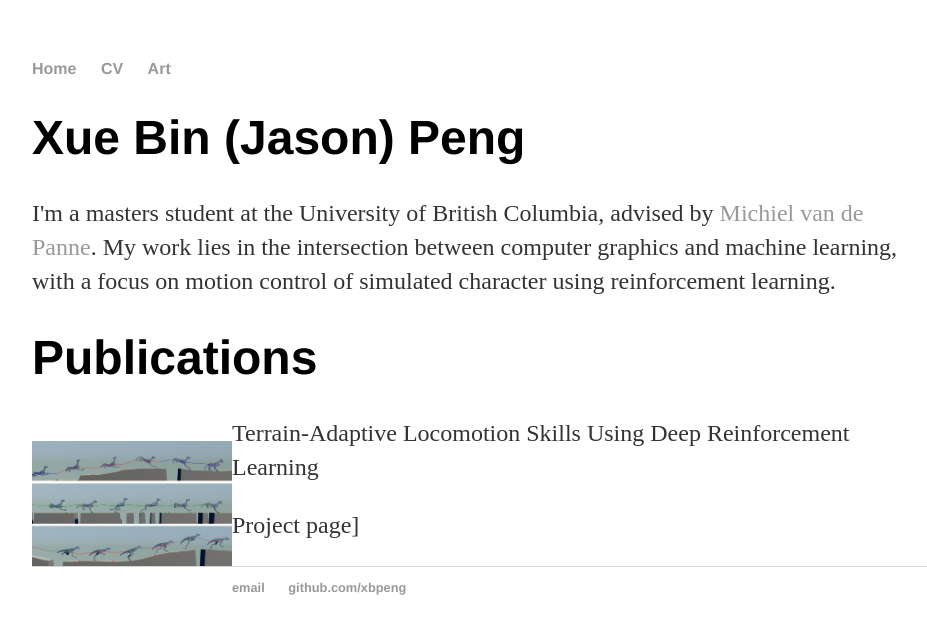
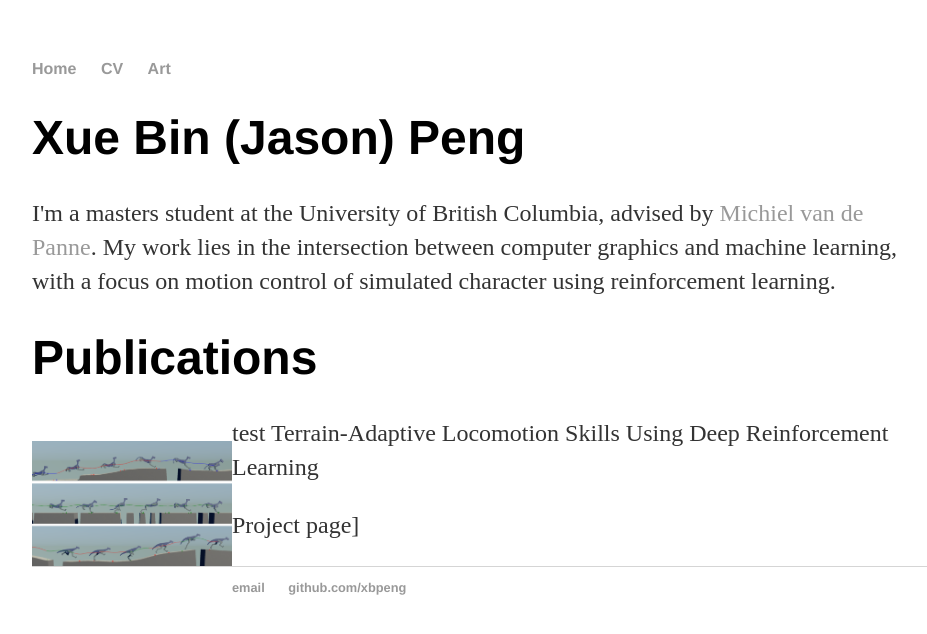
Before and after one commit to xbpeng/xbpeng.github.io, a Jekyll site: the page built from index.html, in a window 1280 px wide. Shown: the top 634 px of the page, without its empty margins (160-1087 px from the left). Built offline with Jekyll 4.4.1, drawn with Linux system fonts in a browser that asks for light colours.

Commit message:
Update index.html
tweaks

```diff
--- a/index.html
+++ b/index.html
@@ -9,7 +9,7 @@ title: Xue Bin (Jason) Peng
 	<h1>Publications</h1>
 
 	<p style="float: left;"><a href="https://www.cs.ubc.ca/~van/papers/2016-TOG-deepRL/index.html"><img style="vertical-align:top" src="images/papers/2016-TOG-deepRL.png"  width="200" height="inherit" alt="" /></a></p>
-    	<p <h5> Terrain-Adaptive Locomotion Skills Using Deep Reinforcement Learning </h5></p>
+    	<p <h5> test Terrain-Adaptive Locomotion Skills Using Deep Reinforcement Learning </h5></p>
 	<p Xue Bin Peng, Glen Berseth, Michiel van de Panne <br></p>
 	<p ACM Transactions on Graphics (Proc. SIGGRAPH 2016)  <br></p>
 	<p [<a href="https://www.cs.ubc.ca/~van/papers/2016-TOG-deepRL/index.html">Project page</a>]</p>
```
